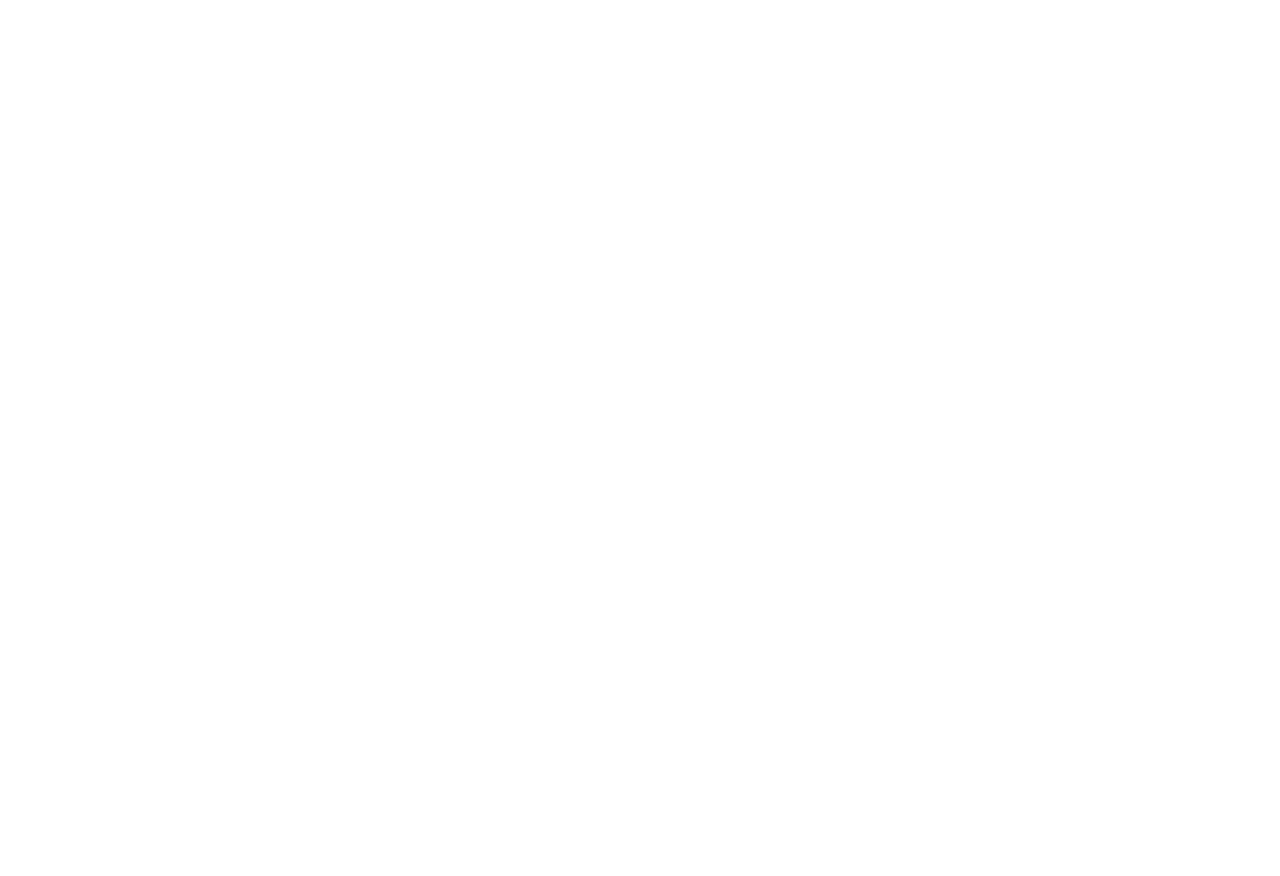
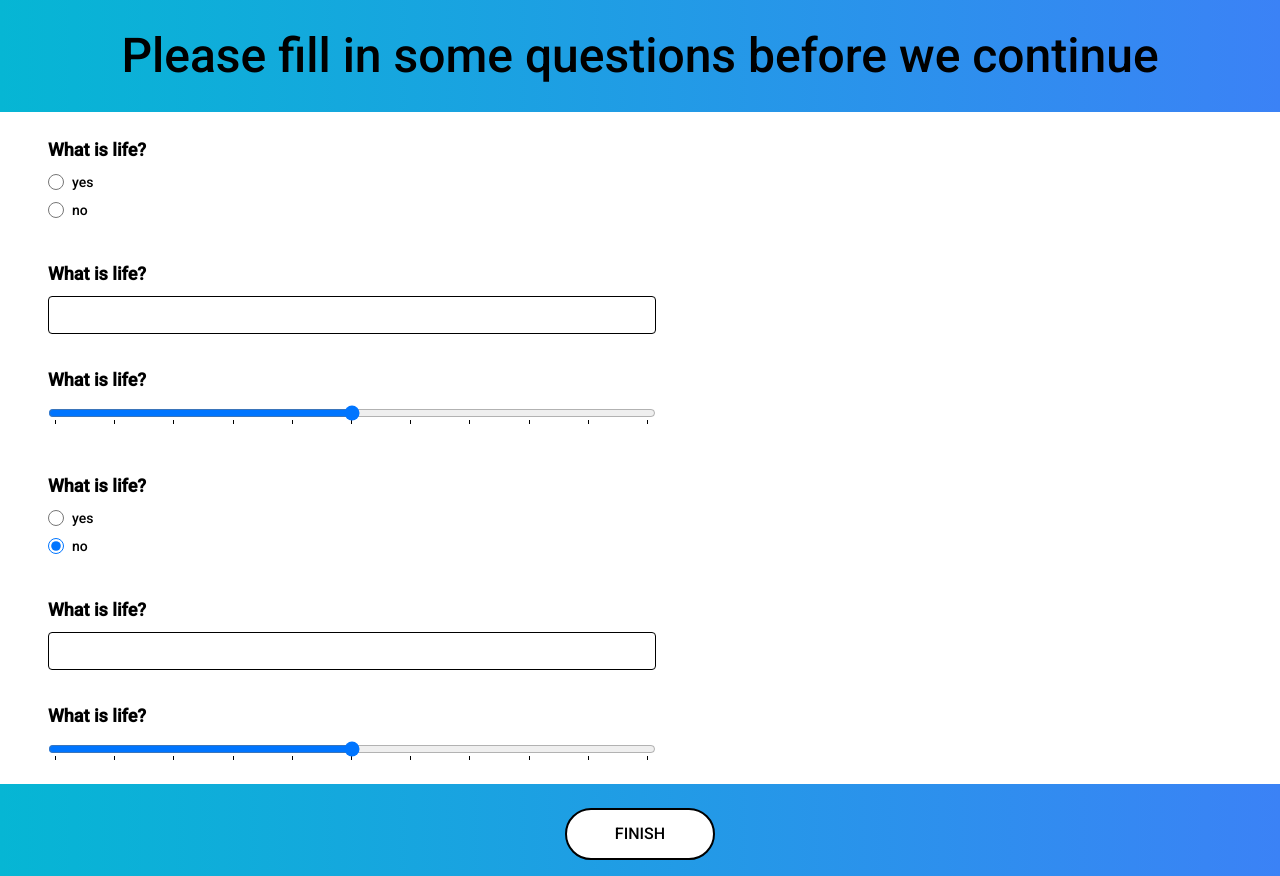
Before and after one commit to Nicholas-Sidharta12365/garudahack-2022, a React (Create React App) app in the folder frontend/: page /questionnaire in a window 1280 px wide. Before the commit this address had no page. Before the commit the page ends 800 px from the top, so only its background shows below. Built offline with nearby package versions, Linux system fonts and the light colour scheme.

Commit message:
questionaire page done

```diff
--- a/frontend/src/App.js
+++ b/frontend/src/App.js
@@ -3,6 +3,7 @@ import { BrowserRouter as Router, Routes, Route } from 'react-router-dom';
 import LoginPage from './pages/loginPage';
 import RegisterUser from './pages/registerUser'
 import RegisterTherapist from './pages/registerTherapist'
+import Questionaire from './pages/questionnaire';
 
 function App() {
   return (
@@ -10,6 +11,7 @@ function App() {
     <Router>
       <Routes>
         <Route path='/register' element={<RegisterUser />} />
+        <Route path='/questionnaire' element={<Questionaire />} />
         <Route path='/login' element={<LoginPage />} />
         <Route path='/join' element={<RegisterTherapist />} />
       </Routes>
--- /dev/null
+++ b/frontend/src/components/questions.js
@@ -0,0 +1,63 @@
+import React from 'react'
+
+const questions = (props) => {
+
+    const answer=props.answer
+
+    var indent = []
+    for(var i = 0; i < props.num; i++){
+        indent.push(<div className="flex items-center ml-8 mt-2 text-lg"><input checked id="default-radio-2" type="radio" value="" name="default-radio" className="w-4 h-4 text-blue-600 bg-gray-100 border-gray-300 focus:ring-blue-500 dark:focus:ring-blue-600 dark:ring-offset-gray-800 focus:ring-2 dark:bg-gray-700 dark:border-gray-600" /><label for="default-radio-2" className="ml-2 text-sm font-medium text-black" key={i}>{answer[i]}</label></div>);
+    }
+
+    if(props.presets === "multiple"){
+        return(
+            <>
+            <div className="grid grid-cols-1 bg-white px-4 py-6 text-lg">
+                <div className="font-bold ml-8">{props.question}</div>
+                {indent}
+            </div>
+            </>
+        );
+    }
+    else if(props.presets === "fill"){
+        return(
+            <>
+            <div className="grid grid-cols-1 bg-white p-4 text-lg">
+                <div className="font-bold ml-8">{props.question}</div>
+                <div className="mt-2 ml-8">
+                    <input type="text" className='w-2/4 border rounded px-4 py-1 border-black' />
+                </div>
+            </div>
+            </>
+        );
+    }
+    else{
+        return(
+            <>
+            <div className="grid grid-cols-1 bg-white p-4 text-lg">
+                <div className="font-bold ml-8">{props.question}</div>
+                <div className="mt-2 ml-8">
+                    <div class="w-1/2">
+                        <input type="range" list="tickmarks" step={10} min="0" max="100" class="w-full" />
+                        <datalist id="tickmarks">
+                            <option value="0">0</option>
+                            <option value="10">1</option>
+                            <option value="20">2</option>
+                            <option value="30">3</option>
+                            <option value="40">4</option>
+                            <option value="50">5</option>
+                            <option value="60">6</option>
+                            <option value="70">7</option>
+                            <option value="80">8</option>
+                            <option value="90">9</option>
+                            <option value="100">10</option>
+                        </datalist>
+                    </div>
+                </div>
+            </div>
+            </>
+        )
+    }
+}
+
+export default questions
--- /dev/null
+++ b/frontend/src/pages/questionnaire.js
@@ -0,0 +1,27 @@
+import React from 'react'
+import Questions from '../components/questions'
+
+const questionaire = () => {
+  return (
+    <>
+    <div className="bg-gradient-to-r from-cyan-500 to-blue-500 h-full pb-4 font-roboto">
+        <div className="text-5xl text-center py-8 place-self-center">Please fill in some questions before we continue</div>
+        <div className="grid grid-cols-1">
+          <div className="">
+            <div><Questions presets="multiple" question="What is life?" num={2} answer={["yes", "no"]}/></div>
+            <div><Questions presets="fill" question="What is life?" /></div>
+            <div><Questions question="What is life?" /></div>
+            <div><Questions presets="multiple" question="What is life?" num={2} answer={["yes", "no"]}/></div>
+            <div><Questions presets="fill" question="What is life?" /></div>
+            <div><Questions question="What is life?" /></div>
+          </div>
+          <div className="pt-6 place-self-center">
+            <button className="border-2 bg-white text-black rounded-full py-3 px-12 border-black">FINISH</button>
+          </div>
+        </div>
+    </div>
+    </>
+  )
+}
+
+export default questionaire
```
